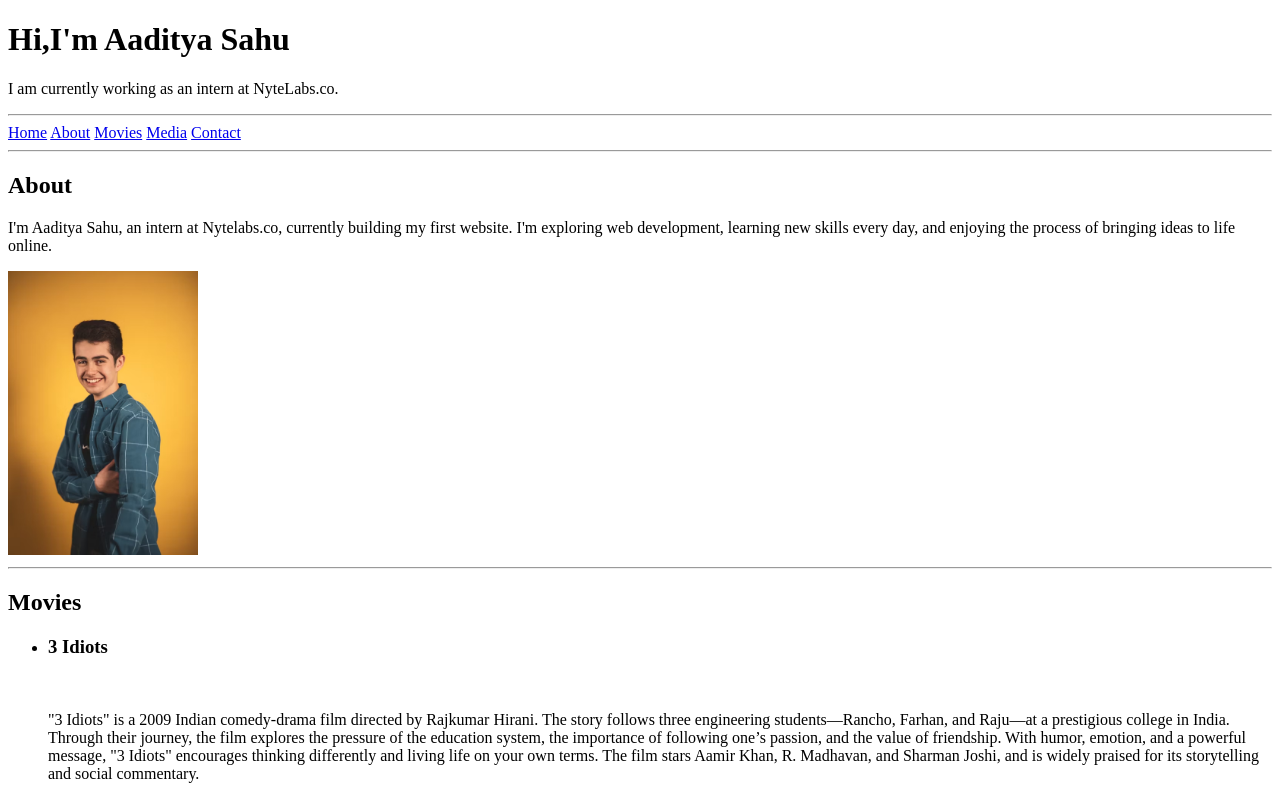
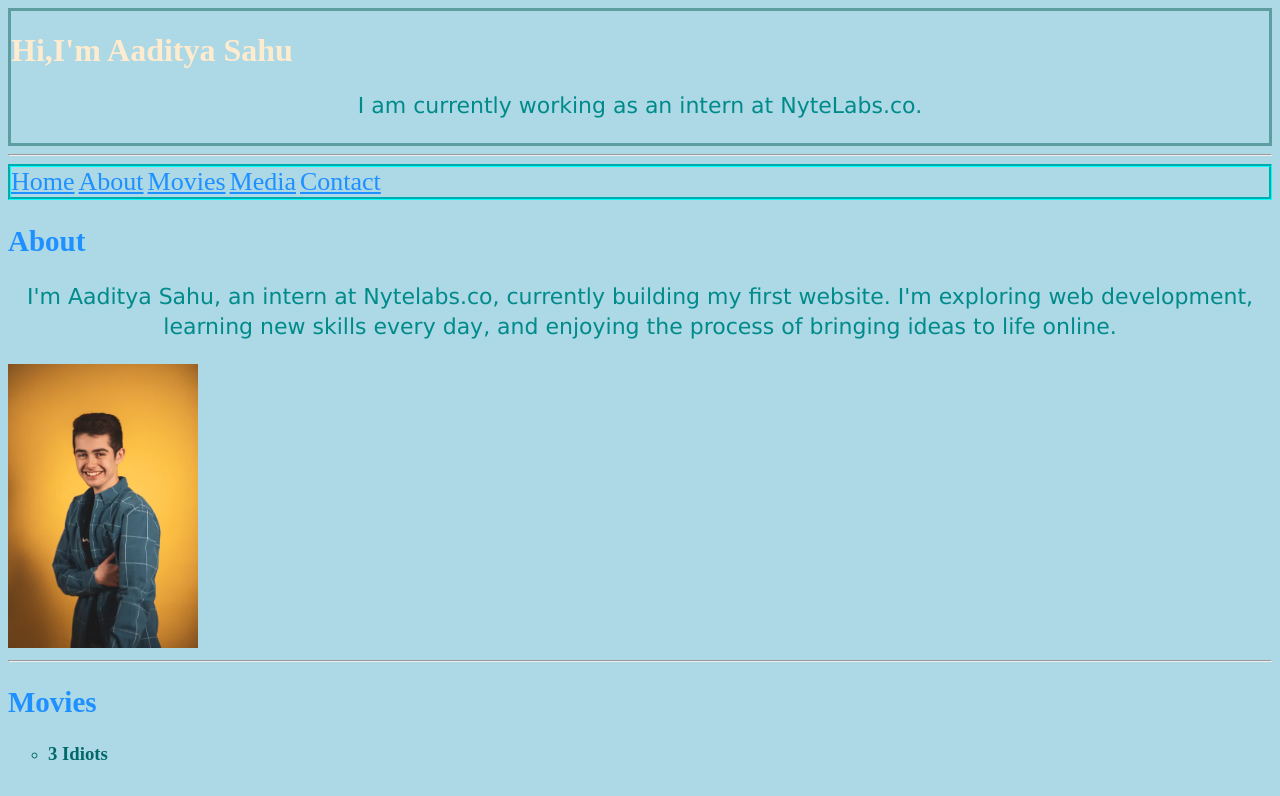
Before and after one commit to nyt-aaditya/personal-website, a plain HTML site: page index.html in a window 1280 px wide. Shown: the top 796 px of the page. Drawn offline with Linux system fonts and the light colour scheme.

Commit message:
added style

```diff
--- a/index.html
+++ b/index.html
@@ -5,15 +5,14 @@
     <meta name="viewport" content="width=device-width, initial-scale=1.0" />
     <meta name="author" content="Aaditya Sahu" />
     <title>About Me</title>
+    <link rel="stylesheet" href="style.css">
   </head>
   <body>
     <header>
       <h1>Hi,I'm Aaditya Sahu</h1>
       <p>I am currently working as an intern at NyteLabs.co.</p>
     </header>
-
-    <hr />
-
+<hr>
     <nav>
       <a href="#home">Home</a>
       <a href="#about">About</a>
@@ -22,7 +21,7 @@
       <a href="#contact">Contact</a>
     </nav>
 
-    <hr />
+
 
     <section id="#about">
       <h2>About</h2>
--- /dev/null
+++ b/style.css
@@ -0,0 +1,47 @@
+body{
+    background-color: lightblue;
+
+}
+header{
+    color:mediumspringgreen;
+    border-style: solid;
+    border-color: cadetblue;
+}
+nav{
+border-style: groove;
+border-color: aqua;
+text-decoration: aliceblue;
+animation: backwards;
+
+
+
+
+}
+h1{
+    color:blanchedalmond;
+}
+h2{
+    font-size: 29px;
+color: dodgerblue;
+}
+p{
+    font-family: Verdana, Geneva, Tahoma, sans-serif;
+    font-size: 22px;
+    color: darkcyan;
+    text-align: center;
+    line-height: 30px;
+}
+a{ color:dodgerblue;
+ font-size: 26px;
+}
+hr{
+    size:4px;
+    color:white;
+}
+
+ul{
+    color: rgb(0, 105, 105);
+    list-style: circle;
+    list-style-position: outside;
+
+}
```
